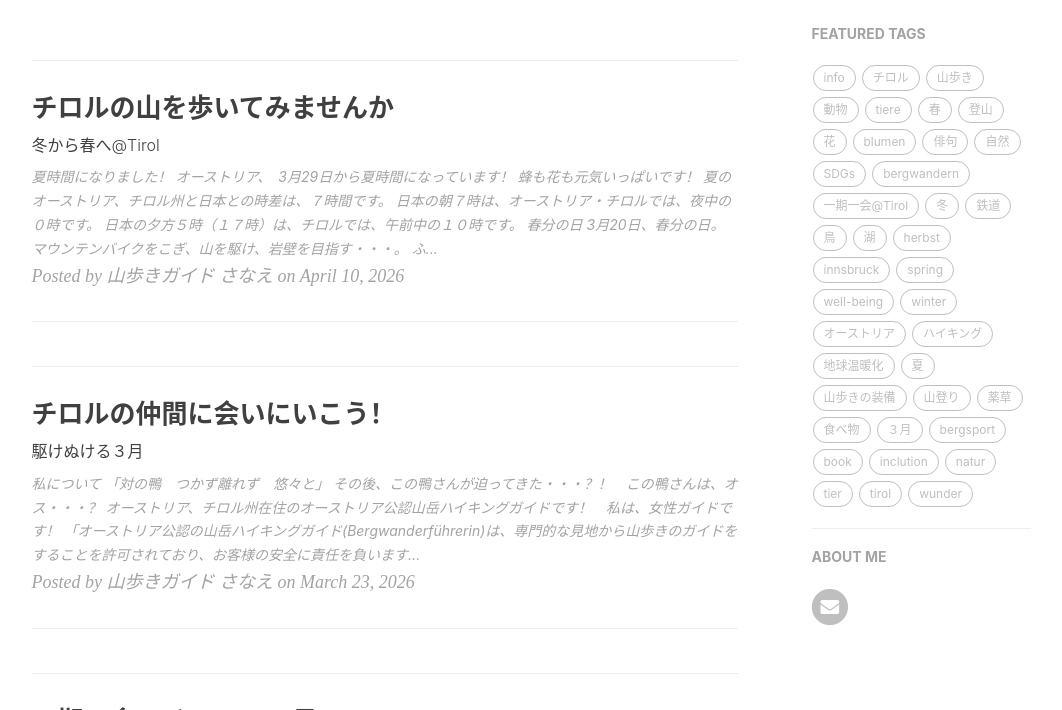
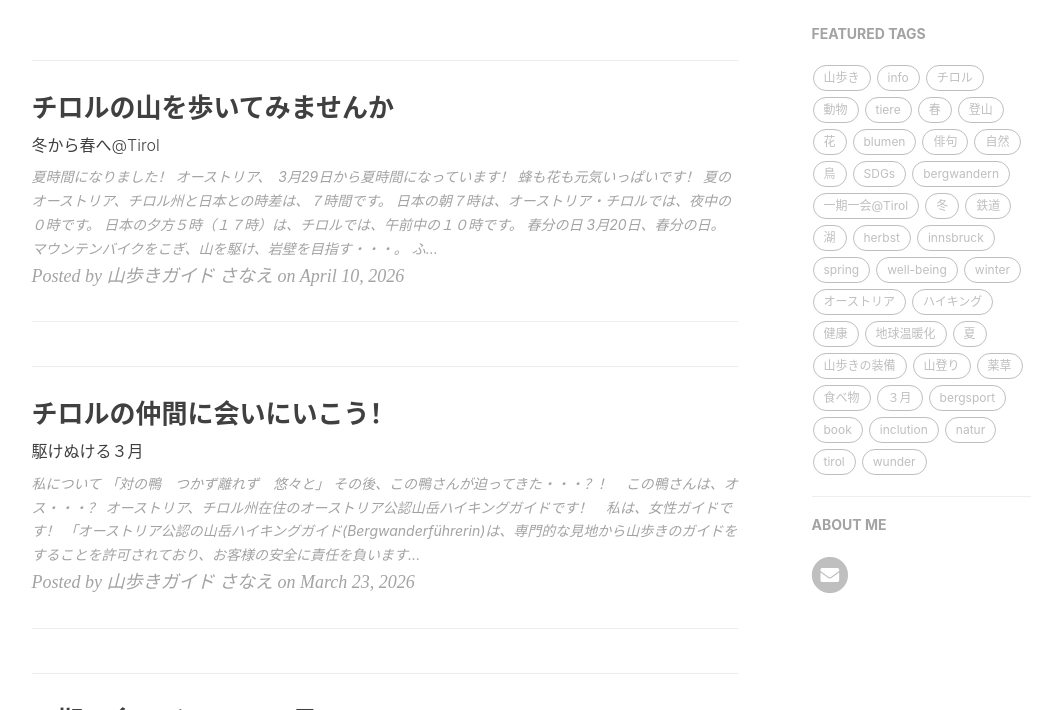
Before and after one commit to yamayagi/yamayagi.github.io, a Jekyll site: the page built from index.html, in a window 1280 px wide and 900 px high, scrolled down 232 px, cut to the strip 190-900 px from the top of the window. Shown: the whole strip, without its empty margins (136-1198 px from the left). Built offline with Jekyll 4.4.1, drawn with Linux system fonts in a browser that asks for light colours; nearby versions of some CDN libraries; the list of posts is cut into pages by our own code; comment, search, counter and statistics services are not loaded.

Commit message:
Update 2025-10-26-info.md

```diff
--- a/_posts/2025-10-26-info.md
+++ b/_posts/2025-10-26-info.md
@@ -1,7 +1,7 @@
 ---
 title: 冬時間になりました！
 subtitle: inclution
-tags: [info,tier,inclution]
+tags: [info,鳥,inclution,健康,山歩き]
 ---
 
 # 冬時間になりました！
```
